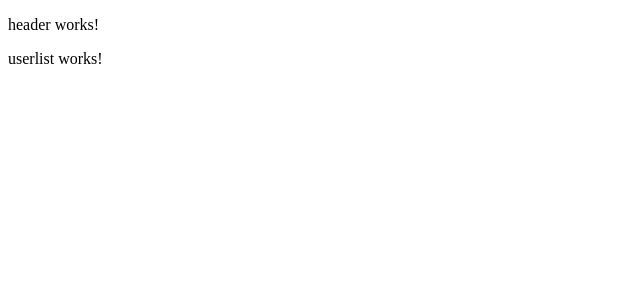
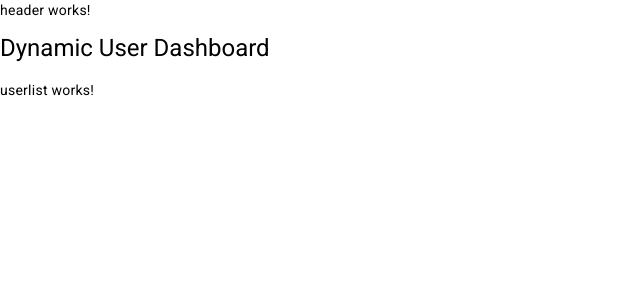
Before and after one commit to vignan37/dynamic-user-dashboard-angular-app, an Angular app: page / in a window 1280 px wide. Shown: the top 300 px of the page, without its empty margins (0-640 px from the left). Built offline with nearby package versions, Linux system fonts and the light colour scheme.

Commit message:
Added angular material to project

```diff
--- a/angular.json
+++ b/angular.json
@@ -30,6 +30,7 @@
               "src/assets"
             ],
             "styles": [
+              "@angular/material/prebuilt-themes/deeppurple-amber.css",
               "src/styles.scss"
             ],
             "scripts": [],
@@ -95,6 +96,7 @@
               "src/assets"
             ],
             "styles": [
+              "@angular/material/prebuilt-themes/deeppurple-amber.css",
               "src/styles.scss"
             ],
             "scripts": []
--- a/package.json
+++ b/package.json
@@ -12,10 +12,12 @@
   "private": true,
   "dependencies": {
     "@angular/animations": "^17.3.0",
+    "@angular/cdk": "^17.3.6",
     "@angular/common": "^17.3.0",
     "@angular/compiler": "^17.3.0",
     "@angular/core": "^17.3.0",
     "@angular/forms": "^17.3.0",
+    "@angular/material": "^17.3.6",
     "@angular/platform-browser": "^17.3.0",
     "@angular/platform-browser-dynamic": "^17.3.0",
     "@angular/platform-server": "^17.3.0",
--- a/src/app/app.config.ts
+++ b/src/app/app.config.ts
@@ -3,7 +3,8 @@
 
 import { routes } from './app.routes';
 import { provideClientHydration } from '@angular/platform-browser';
+import { provideAnimationsAsync } from '@angular/platform-browser/animations/async';
 
 export const appConfig: ApplicationConfig = {
-  providers: [provideRouter(routes), provideClientHydration()]
+  providers: [provideRouter(routes), provideClientHydration(), provideAnimationsAsync()]
 };
--- a/src/app/header/header.component.html
+++ b/src/app/header/header.component.html
@@ -1 +1,2 @@
 <p>header works!</p>
+<h1>Dynamic User Dashboard</h1>
--- a/src/index.html
+++ b/src/index.html
@@ -6,8 +6,10 @@
   <base href="/">
   <meta name="viewport" content="width=device-width, initial-scale=1">
   <link rel="icon" type="image/x-icon" href="favicon.ico">
+  <link href="https://fonts.googleapis.com/css2?family=Roboto:wght@300;400;500&display=swap" rel="stylesheet">
+  <link href="https://fonts.googleapis.com/icon?family=Material+Icons" rel="stylesheet">
 </head>
-<body>
+<body class="mat-typography">
   <app-root></app-root>
 </body>
 </html>
--- a/src/styles.scss
+++ b/src/styles.scss
@@ -1 +1,4 @@
 /* You can add global styles to this file, and also import other style files */
+
+html, body { height: 100%; }
+body { margin: 0; font-family: Roboto, "Helvetica Neue", sans-serif; }
```
Also changed, not shown: 1 other file (tests, documents, lock files or other folders).
